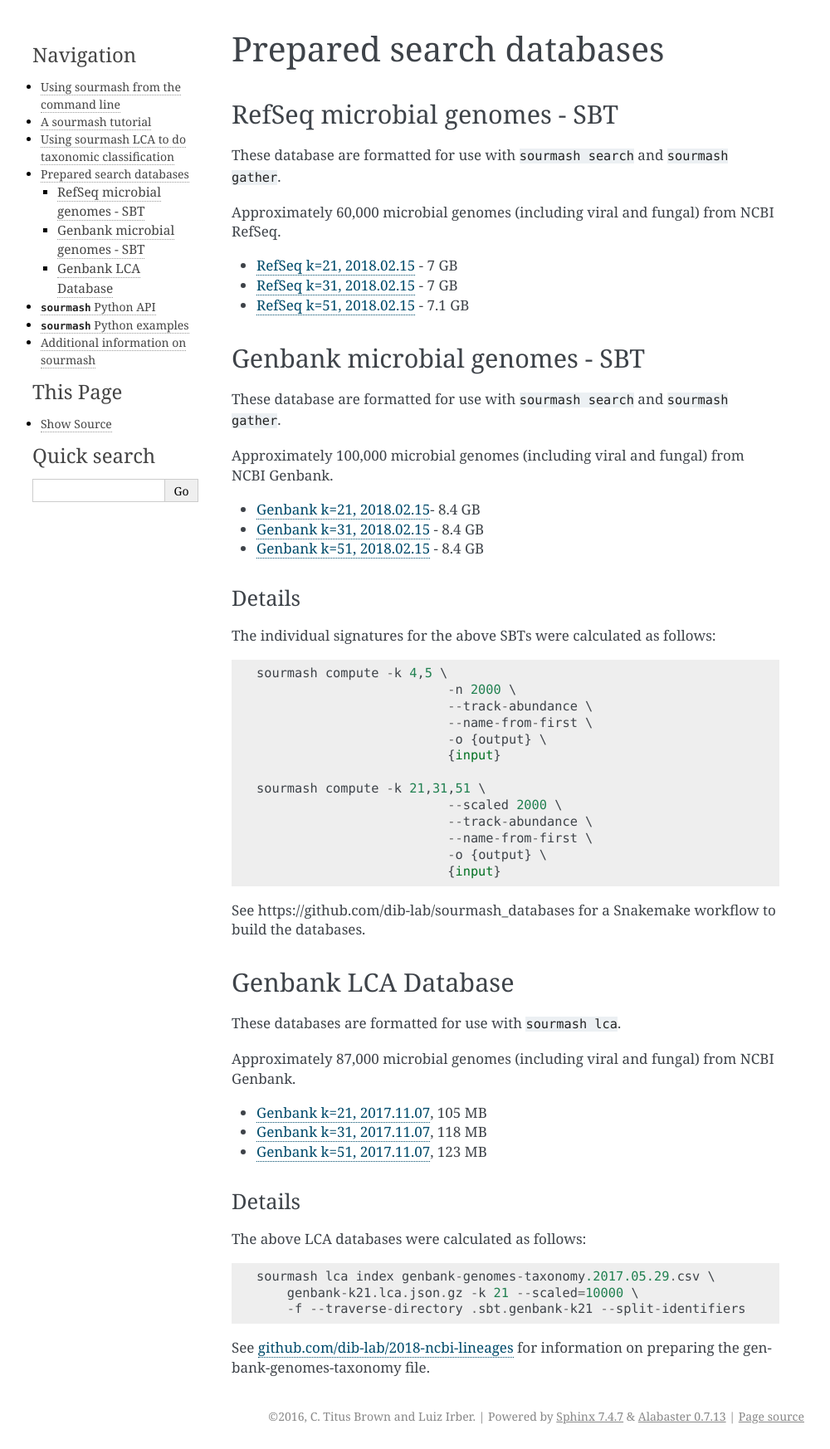
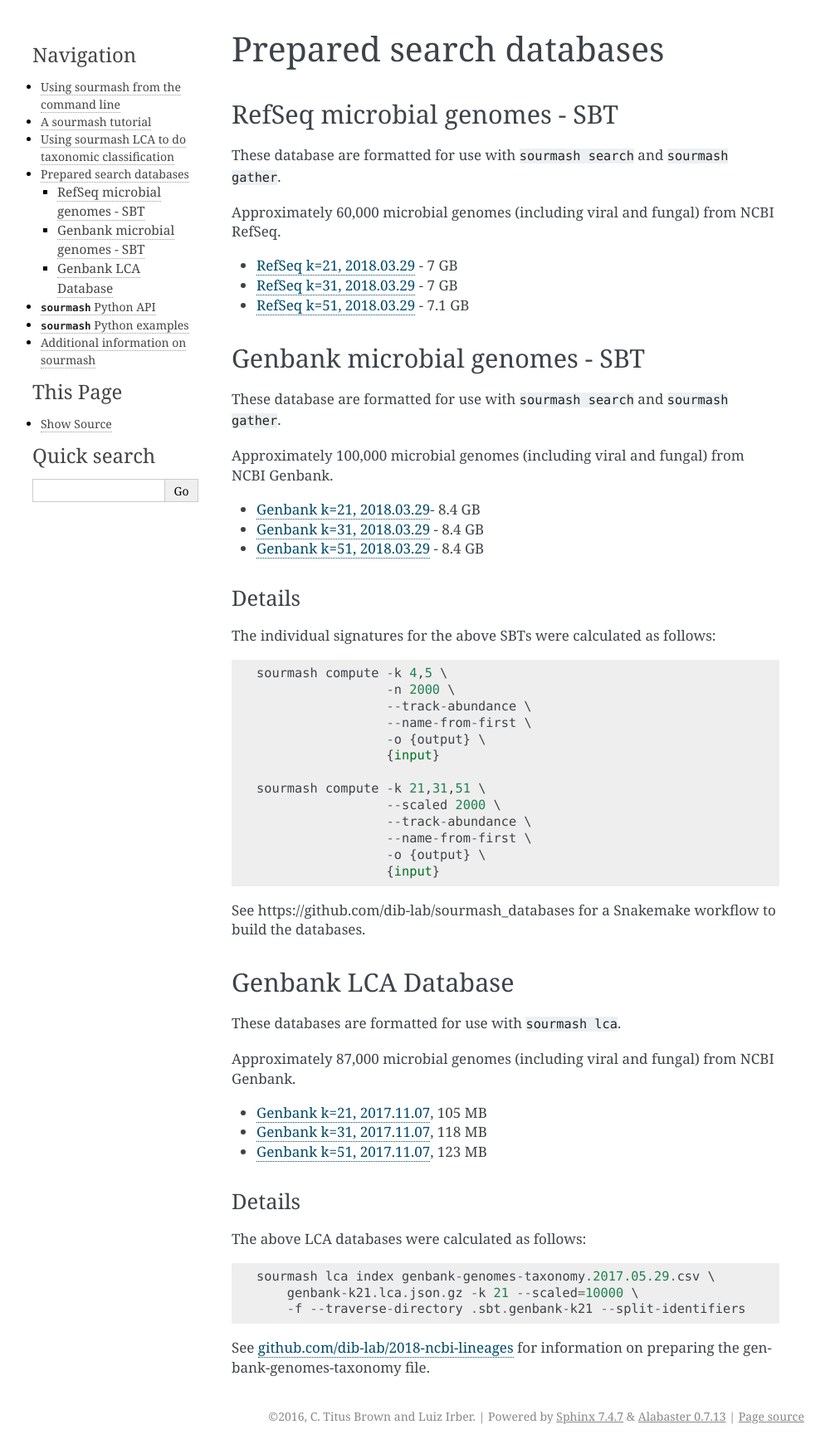
Before and after one commit to sourmash-bio/sourmash, a Sphinx documentation site: the page built from doc/databases.md, in a window 1280 px wide. Shown: the whole page at 83% size, without its empty margins (141-1141 px from the left). Built offline with Sphinx 7.4.7, drawn with Linux system fonts in a browser that asks for light colours; pages that are not in the unit, such as notebooks, are missing from menus.

Commit message:
Update databases

````diff
--- a/doc/databases.md
+++ b/doc/databases.md
@@ -8,9 +8,9 @@
 Approximately 60,000 microbial genomes (including viral and fungal)
 from NCBI RefSeq.
 
-* [RefSeq k=21, 2018.02.15][0] - 7 GB
-* [RefSeq k=31, 2018.02.15][1] - 7 GB
-* [RefSeq k=51, 2018.02.15][2] - 7.1 GB
+* [RefSeq k=21, 2018.03.29][0] - 7 GB
+* [RefSeq k=31, 2018.03.29][1] - 7 GB
+* [RefSeq k=51, 2018.03.29][2] - 7.1 GB
 
 ## Genbank microbial genomes - SBT
 
@@ -20,9 +20,9 @@
 Approximately 100,000 microbial genomes (including viral and fungal)
 from NCBI Genbank.
 
-* [Genbank k=21, 2018.02.15][3]- 8.4 GB
-* [Genbank k=31, 2018.02.15][4] - 8.4 GB
-* [Genbank k=51, 2018.02.15][5] - 8.4 GB
+* [Genbank k=21, 2018.03.29][3]- 8.4 GB
+* [Genbank k=31, 2018.03.29][4] - 8.4 GB
+* [Genbank k=51, 2018.03.29][5] - 8.4 GB
 
 ### Details
 
@@ -30,29 +30,29 @@
 
 ```
 sourmash compute -k 4,5 \
-                         -n 2000 \
-                         --track-abundance \
-                         --name-from-first \
-                         -o {output} \
-                         {input}
+                 -n 2000 \
+                 --track-abundance \
+                 --name-from-first \
+                 -o {output} \
+                 {input}
 
 sourmash compute -k 21,31,51 \
-                         --scaled 2000 \
-                         --track-abundance \
-                         --name-from-first \
-                         -o {output} \
-                         {input}
+                 --scaled 2000 \
+                 --track-abundance \
+                 --name-from-first \
+                 -o {output} \
+                 {input}
 ```
 
 See https://github.com/dib-lab/sourmash_databases for a Snakemake workflow
 to build the databases.
 
-[0]: https://s3-us-west-2.amazonaws.com/sourmash-databases/refseq-d2-k21.tar.gz
-[1]: https://s3-us-west-2.amazonaws.com/sourmash-databases/refseq-d2-k31.tar.gz
-[2]: https://s3-us-west-2.amazonaws.com/sourmash-databases/refseq-d2-k51.tar.gz
-[3]: https://s3-us-west-2.amazonaws.com/sourmash-databases/genbank-d2-k21.tar.gz
-[4]: https://s3-us-west-2.amazonaws.com/sourmash-databases/genbank-d2-k31.tar.gz
-[5]: https://s3-us-west-2.amazonaws.com/sourmash-databases/genbank-d2-k51.tar.gz
+[0]: https://s3-us-west-2.amazonaws.com/sourmash-databases/2018-03-29/refseq-d2-k21.tar.gz
+[1]: https://s3-us-west-2.amazonaws.com/sourmash-databases/2018-03-29/refseq-d2-k31.tar.gz
+[2]: https://s3-us-west-2.amazonaws.com/sourmash-databases/2018-03-29/refseq-d2-k51.tar.gz
+[3]: https://s3-us-west-2.amazonaws.com/sourmash-databases/2018-03-29/genbank-d2-k21.tar.gz
+[4]: https://s3-us-west-2.amazonaws.com/sourmash-databases/2018-03-29/genbank-d2-k31.tar.gz
+[5]: https://s3-us-west-2.amazonaws.com/sourmash-databases/2018-03-29/genbank-d2-k51.tar.gz
 
 ## Genbank LCA Database
 
````
